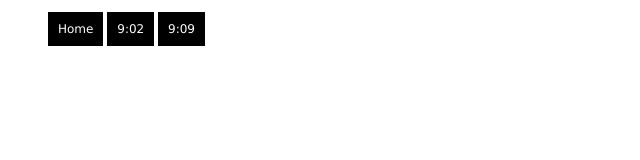
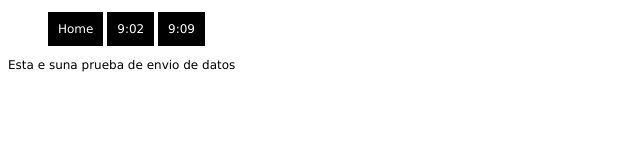
Before and after one commit to DitmarEs/cursodegit, a plain HTML site: page index.html in a window 1280 px wide. Shown: the whole page, without its empty margins (0-640 px from the left). Drawn offline with Linux system fonts and the light colour scheme.

Commit message:
otro cambio

```diff
--- a/index.html
+++ b/index.html
@@ -11,8 +11,12 @@
 			<li>
 				9:02
 			</li>
-			<li>9:09
+			<li>
+				9:09
 			</li>
 		</ul>
+		<div>
+			Esta e suna prueba de envio de datos
+		</div>
 	</body>
 </html>
```
